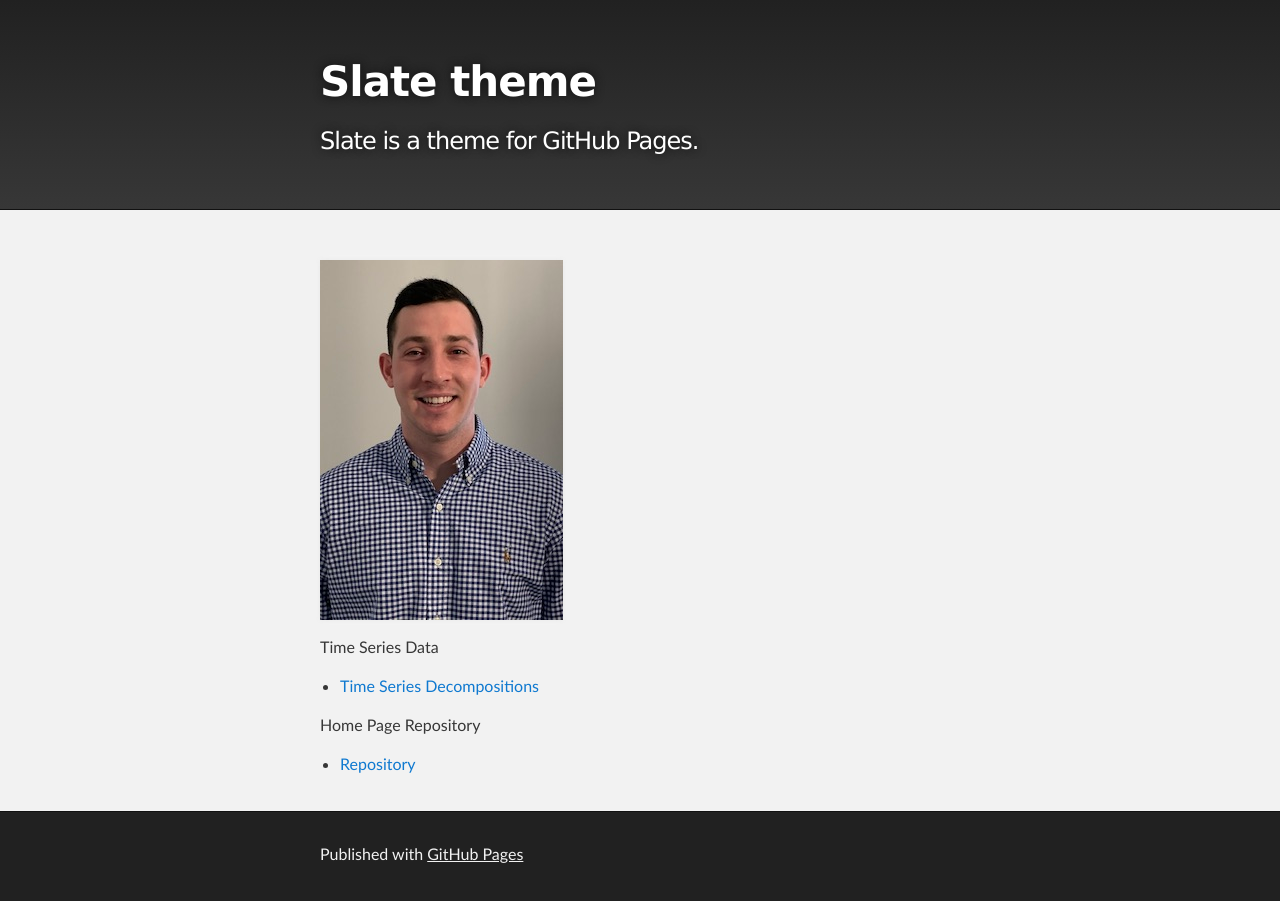
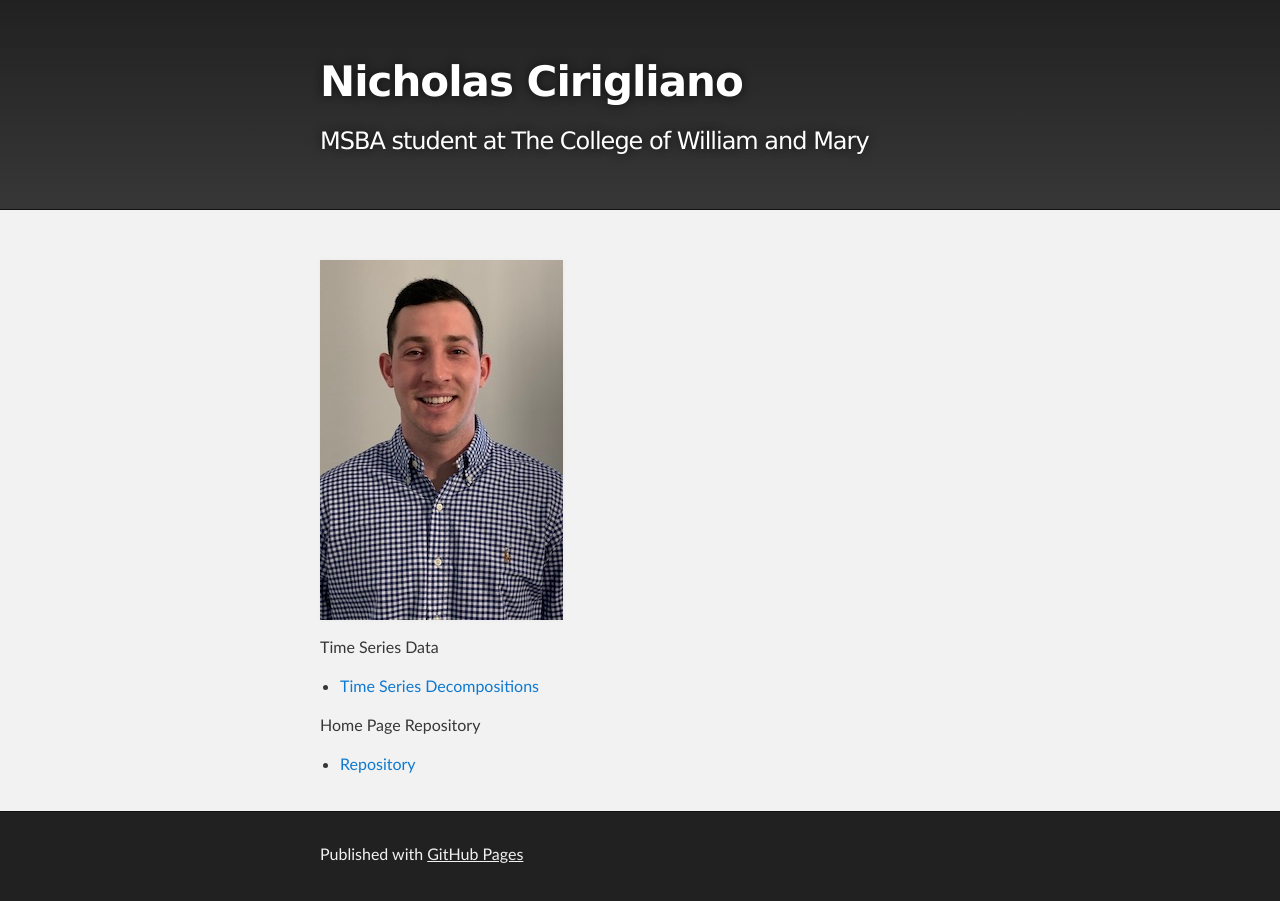
Before and after one commit to nicholascirigliano/nicholascirigliano.github.io, a Jekyll site: the page built from index.md, in a window 1280 px wide. Built offline with Jekyll 4.4.1, drawn with Linux system fonts in a browser that asks for light colours; our own code applies the rules of GitHub Pages for plain Markdown files.

Commit message:
Update _config.yml

```diff
--- a/_config.yml
+++ b/_config.yml
@@ -1,5 +1,5 @@
-title: Slate theme
-description: Slate is a theme for GitHub Pages.
+title: Nicholas Cirigliano
+description: MSBA student at The College of William and Mary
 show_downloads: false
 google_analytics:
 theme: jekyll-theme-slate
```
